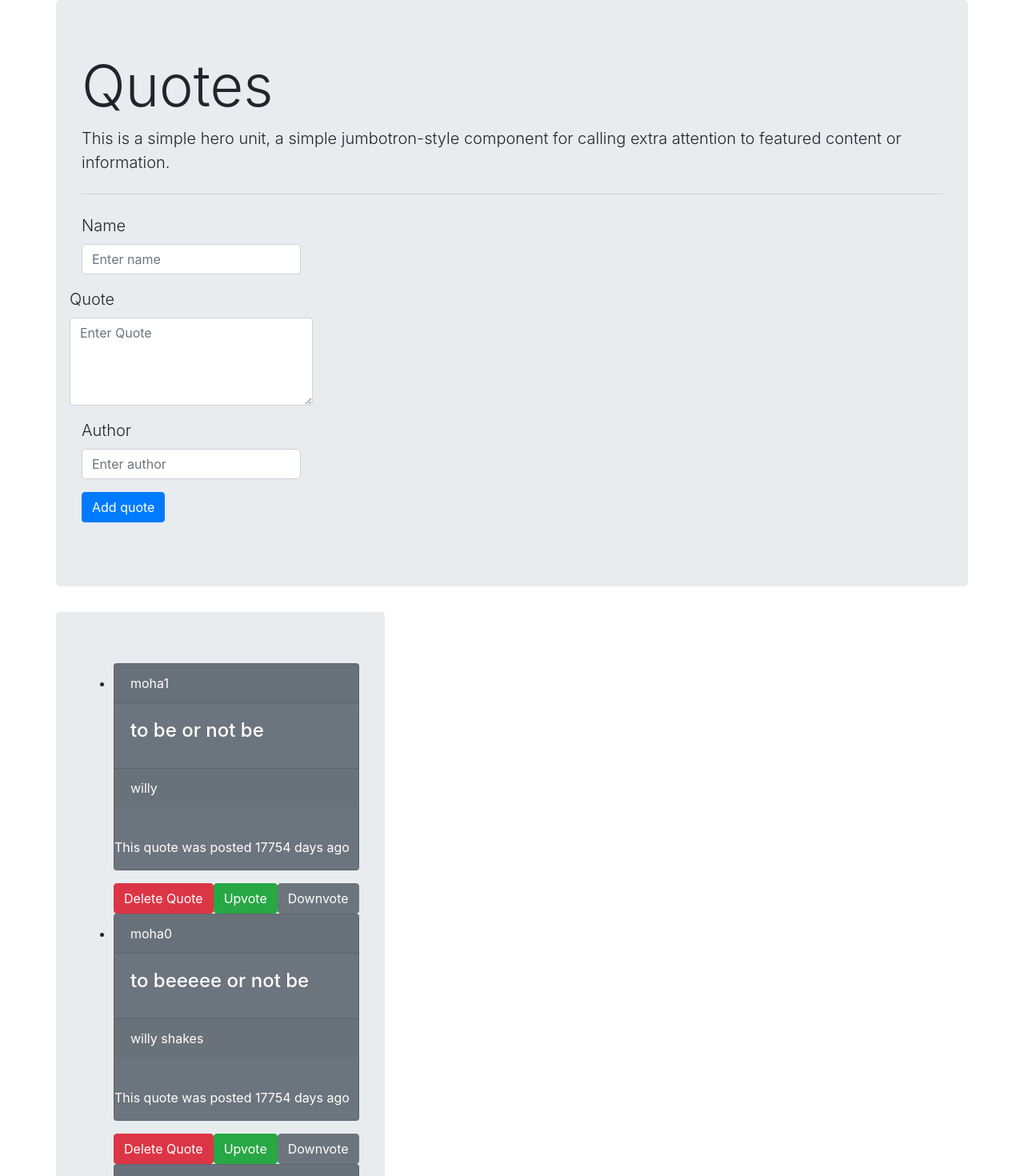
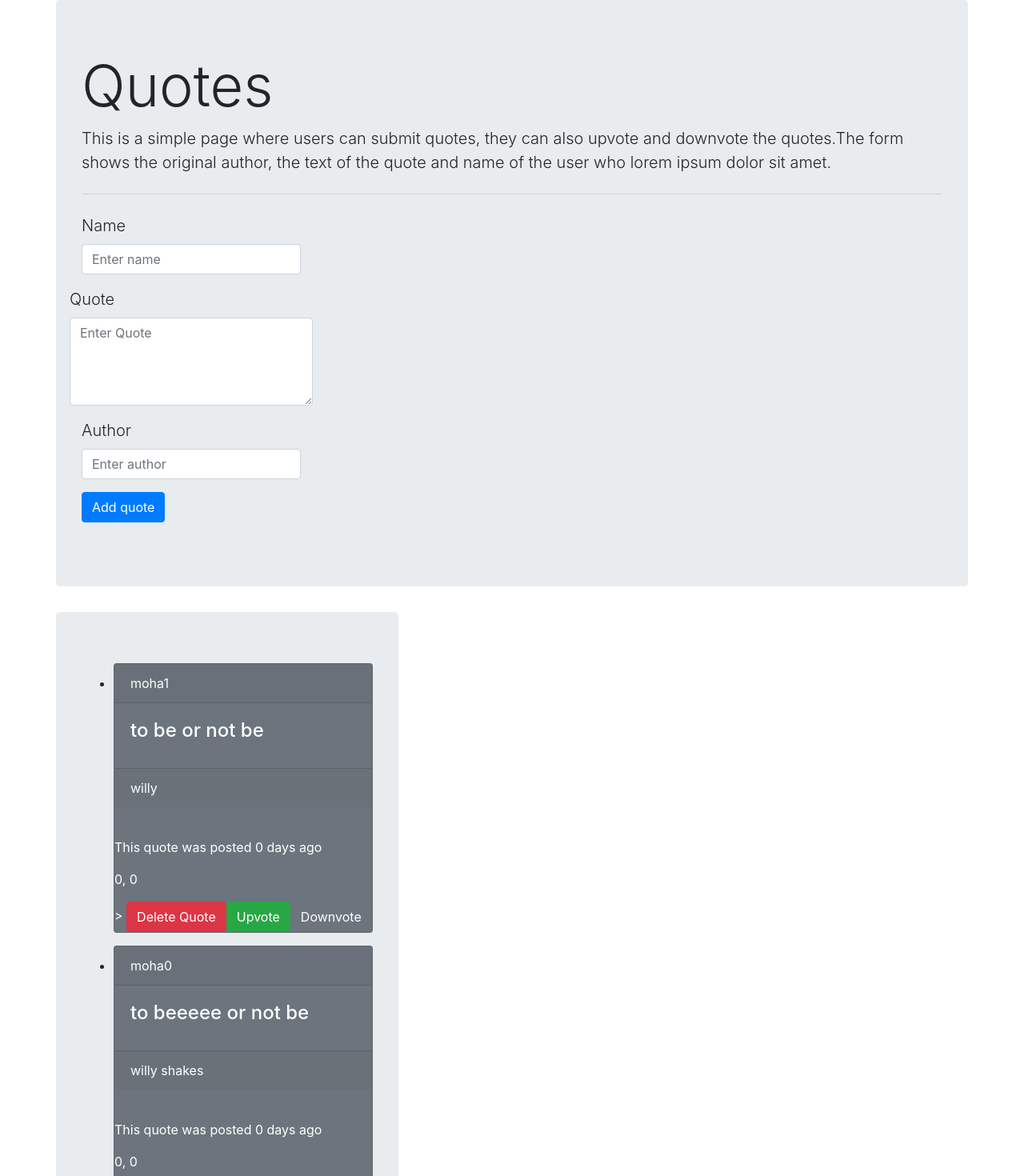
Before and after one commit to moha-abdul/Quotes, an Angular app: page / in a window 1280 px wide. Shown: the top 1470 px of the page at 80% size. Built offline with nearby package versions, Linux system fonts and the light colour scheme.

Commit message:
Fixed issues with upvote, downvote and pipe

```diff
--- a/src/app/quote-form/quote-form.component.html
+++ b/src/app/quote-form/quote-form.component.html
@@ -24,12 +24,6 @@
       </div>
       <button type="button" class="btn btn-primary" (click)='submitQuote()'>Add quote</button>
 
-      <!-- <div>
-          <button type="button" class="btn btn-primary">Delete quote</button>
-      </div> -->
-
-      <!-- <button type="button" class="btn btn-primary">Upvote quote</button>
-      <button type="button" class="btn btn-primary">Downvote quote</button>  -->
     </form>
   </div>
 </div>
--- a/src/app/quote-form/quote-form.component.ts
+++ b/src/app/quote-form/quote-form.component.ts
@@ -8,13 +8,12 @@ import { Quotes } from '../quotes';
   styleUrls: ['./quote-form.component.css']
 })
 export class QuoteFormComponent implements OnInit {
-  //@Input() quote:Quotes;
-  newQuote = new Quotes(0,'','','', 0, 0,new Date());
-  @Output() addQuote=new EventEmitter<Quotes>();
+  newQuote = new Quotes(0, '', '', '', 0, 0, new Date());
+  @Output() addQuote = new EventEmitter<Quotes>();
 
-  submitQuote(){
+  submitQuote() {
     this.addQuote.emit(this.newQuote);
-    this.newQuote = new Quotes(0,'','','', 0, 0,new Date());
+    this.newQuote = new Quotes(0, '', '', '', 0, 0, new Date());
 }
 
   constructor() { }
--- a/src/app/quote-info/quote-info.component.html
+++ b/src/app/quote-info/quote-info.component.html
@@ -1 +1,5 @@
 <!-- <p>{{quote.name}}, {{quote.quoteWords}}, {{quote.author}}</p> -->
+<p>{{quote.upvote}}, {{quote.downvote}}</p>>
+<button type="button" class="btn btn-danger" (click) ='deleteQuote(index)'>Delete Quote</button>
+									<button type="button" class="btn btn-success" (click) ='upvoteQuote(index)'>Upvote</button>
+									<button type="button" class="btn btn-secondary" (click) ='downvoteQuote(index)'>Downvote</button>
--- a/src/app/quote-info/quote-info.component.ts
+++ b/src/app/quote-info/quote-info.component.ts
@@ -1,5 +1,5 @@
 import { Component, OnInit, Input, Output, EventEmitter } from '@angular/core';
-import { Quotes } from '../quotes'
+import { Quotes } from '../quotes';
 
 @Component({
   selector: 'app-quote-info',
@@ -8,9 +8,16 @@ import { Quotes } from '../quotes'
 })
 export class QuoteInfoComponent implements OnInit {
 
-  @Input() quote:Quotes;
+  @Input() quote: Quotes;
+  @Output() addQuote = new EventEmitter<Quotes>();
   constructor() { }
 
+  upvoteQuote() {
+    this.quote.upvote ++;
+  }
+  downvoteQuote() {
+    this.quote.downvote ++;
+  }
   ngOnInit() {
   }
 
--- a/src/app/quote/quote.component.html
+++ b/src/app/quote/quote.component.html
@@ -2,7 +2,7 @@
 	<div class="row">
 		<div class="jumbotron quotes">
 				<h1 class="display-3">Quotes</h1>
-				<p class="lead">This is a simple hero unit, a simple jumbotron-style component for calling extra attention to featured content or information.</p>
+				<p class="lead">This is a simple page where users can submit quotes, they can also upvote and downvote the quotes.The form shows the original author, the text of the quote and name of the user who lorem ipsum dolor sit amet.</p>
 				<hr class="my-4">
 				<p class="lead">
 				<app-quote-form (addQuote)="addNewQuote($event)"><a class="btn btn-primary btn-lg" href="#" role="button">Learn more</a></app-quote-form>
@@ -21,13 +21,11 @@
 															</div>
 															<div class="card-footer">{{quote.author}}</div>
 															<button type="button" class="btn btn-outline-secondary">{{quote.date|date}}</button>
-															<p>This quote was posted {{quotes.date|date|time}} days ago</p>
+															<p>This quote was posted {{quote.date|date|time}} days ago</p>
 													<app-quote-info [quote]='quote'></app-quote-info>
 									</div>
 
-									<button type="button" class="btn btn-danger" (click) ='deleteQuote(index)'>Delete Quote</button>
-									<button type="button" class="btn btn-success" (click) ='upvoteQuote(index)'>Upvote</button>
-									<button type="button" class="btn btn-secondary" (click) ='downvoteQuote(index)'>Downvote</button>
+
 							</li>
 					</ul>
 			</div>
--- a/src/app/quote/quote.component.ts
+++ b/src/app/quote/quote.component.ts
@@ -1,5 +1,6 @@
 import { Component, OnInit } from '@angular/core';
 import { Quotes } from '../quotes';
+import { Quote } from '@angular/compiler';
 
 @Component({
   selector: 'app-quote',
@@ -8,24 +9,23 @@ import { Quotes } from '../quotes';
 })
 export class QuoteComponent implements OnInit {
 
-  quotes = [
-    new Quotes(1, "moha1", "to be or not be", "willy", 0, 0,new Date()),
-    new Quotes(2, "moha0", "to beeeee or not be", "willy shakes", 0, 0,new Date()),
-    new Quotes(3, "moha1", "to be or not be", "willy2", 0, 0,new Date()),
-    new Quotes(4, "moha3", "to bee or not be", "willy shake", 0, 0,new Date()),
+  quotes: Quotes[] = [
+    new Quotes(1, 'moha1', 'to be or not be', 'willy', 0, 0, new Date()),
+    new Quotes(2, 'moha0', 'to beeeee or not be', 'willy shakes', 0, 0, new Date()),
+    new Quotes(3, 'moha1', 'to be or not be', 'willy2', 0, 0, new Date()),
+    new Quotes(4, 'moha3', 'to bee or not be', 'willy shake', 0, 0, new Date()),
+  // tslint:disable-next-line:semicolon
   ]
 
-  addNewQuote(quote){
-    let quoteLength = this.quotes.length;
+  addNewQuote(quote) {
+    const quoteLength = this.quotes.length;
     quote.id = quoteLength + 1;
-    this.quotes.push(quote)
+    this.quotes.push(quote);
   }
-  deleteQuote(index){
-    this.quotes.splice(index, 1)
+  deleteQuote(index) {
+    this.quotes.splice(index, 1);
   }
-  // upvoteQuote(){
-  //  this.upvoteQuote += 1;
-  // }
+
   constructor() { }
 
   ngOnInit() {
--- a/src/app/time.pipe.ts
+++ b/src/app/time.pipe.ts
@@ -6,14 +6,20 @@ import { Pipe, PipeTransform } from '@angular/core';
 export class TimePipe implements PipeTransform {
 
   transform(value: any): number {
-    let today:Date = new Date();
-    let todayWithNoTime:any = new Date(today.getFullYear(),today.getMonth(),today.getDate())
-    var timeDifference =Math.abs(value-todayWithNoTime );
-    const secondsInADay= 86400;
-    var timeDifferenceSeconds=timeDifference*0.001;
-    var timeCounter = timeDifferenceSeconds/secondsInADay;
+    let today: Date = new Date(); //   get current date and time
+    let todayWithNoTime: any = new Date(today.getFullYear(), today.getMonth(), today.getDate());
+    var dateDifference = Math.abs(value - todayWithNoTime ); //   return value in milliseconds
+    const secondsInADay = 86400; //  60 s * 60 m in an hour *24 hours
 
-    return timeCounter;
+    var dateDifferenceSeconds =  dateDifference * 0.001; //  converts to seconds
+
+    var dateCounter = dateDifferenceSeconds / secondsInADay;
+
+    if (dateCounter >= 1) {
+        return dateCounter;
+    } else {
+        return 0;
+    }
   }
 
 }
```
